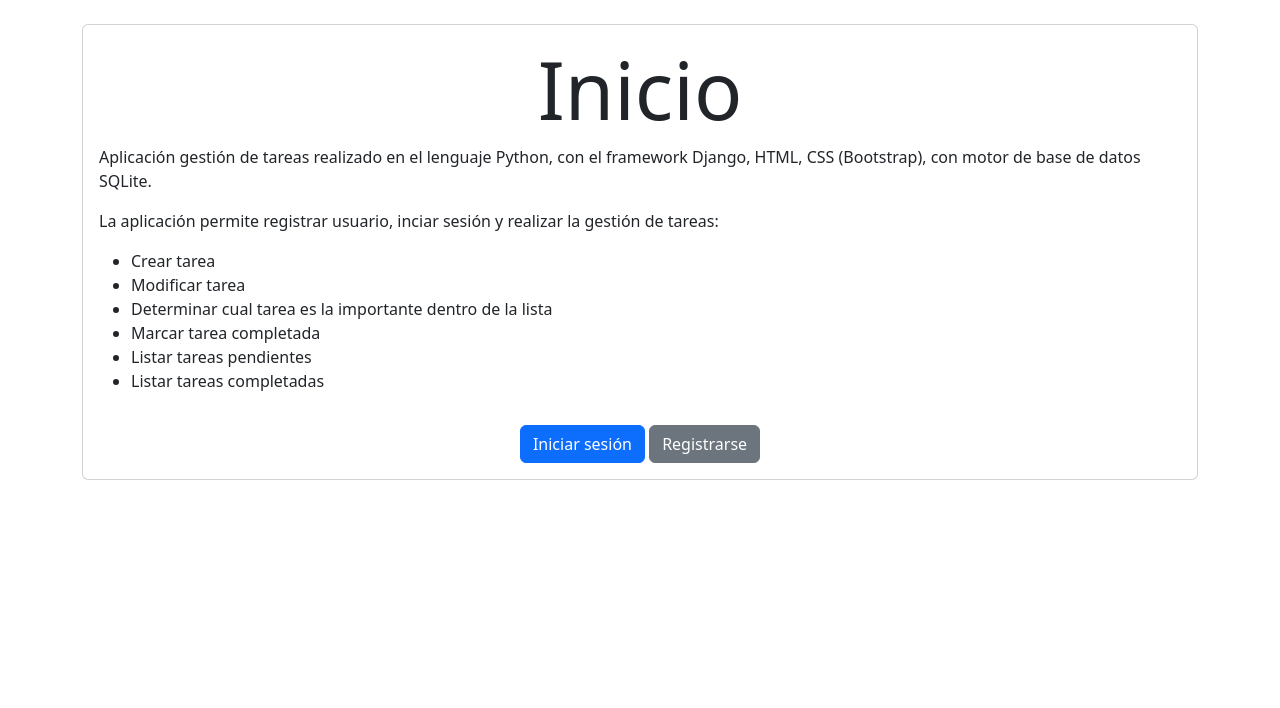
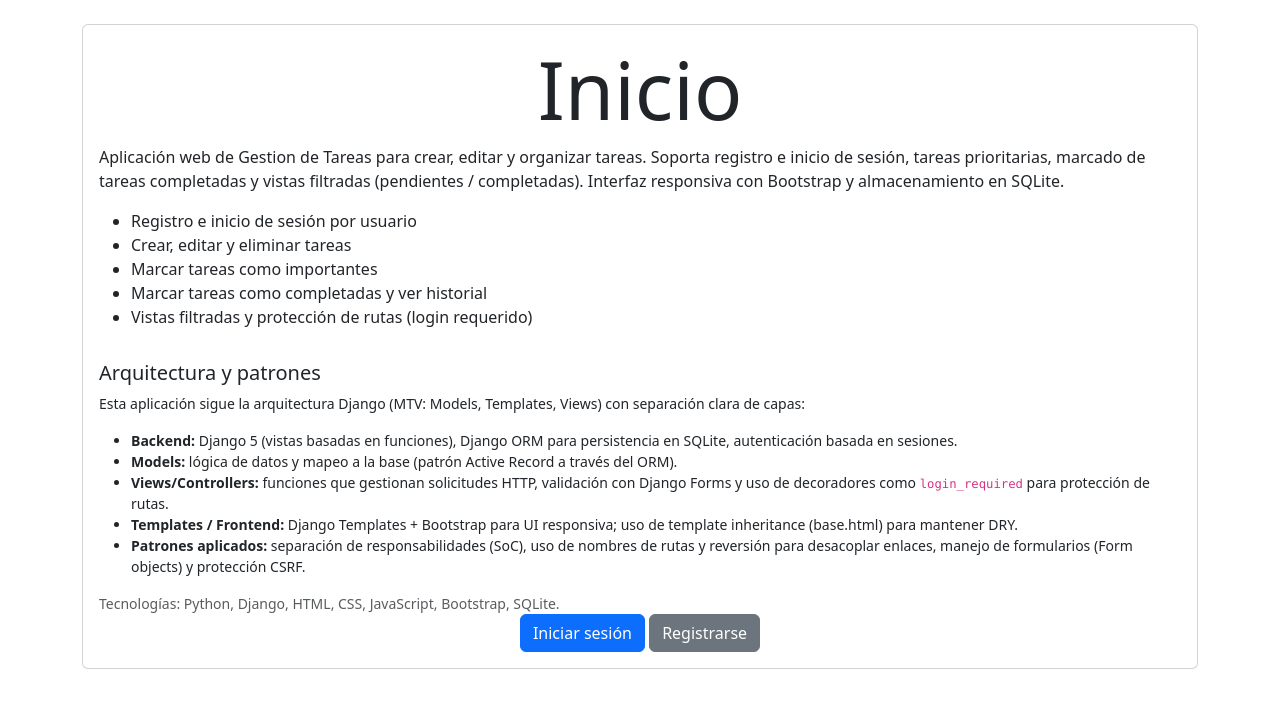
Before and after one commit to enridami/simple_crud, a Django app: page / in a window 1280 px wide. Shown: the part 56-764 px from the top of the page. Run offline with Django 5.2, Linux system fonts and the light colour scheme.

Commit message:
Fix Home

```diff
--- a/tasks/templates/base.html
+++ b/tasks/templates/base.html
@@ -38,14 +38,14 @@
 
                     {% if user.is_authenticated %}
                     <li class="nav-item">
-                        <a class="nav-link" href="/logout">Cerrar sesión</a>
+                        <a class="nav-link" href="{% url 'logout' %}">Cerrar sesión</a>
                     </li>
                     {% else %}
                     <li class="nav-item">
-                        <a class="nav-link" href="/signup">Registrarse</a>
+                        <a class="nav-link" href="{% url 'signup' %}">Registrarse</a>
                     </li>
                     <li class="nav-item">
-                        <a class="nav-link" href="/signin">Iniciar sesión</a>
+                        <a class="nav-link" href="{% url 'signin' %}">Iniciar sesión</a>
                     </li>
                     {% endif %}
                 </ul>
--- a/tasks/templates/home.html
+++ b/tasks/templates/home.html
@@ -6,21 +6,35 @@
 <main class="container" py-5>
     <section class="card card-body mt-4">
         <h1 class="display-1 text-center">Inicio</h1>
-        <p>
-            Aplicación gestión de tareas realizado en el lenguaje Python, con el framework Django, HTML, CSS (Bootstrap), con motor de base de datos SQLite.
-        </p>
-        <p>
-            La aplicación permite registrar usuario, inciar sesión y realizar la gestión de tareas:
-            <ul>
-                <li>Crear tarea</li>
-                <li>Modificar tarea</li>
-                <li>Determinar cual tarea es la importante dentro de la lista</li>
-                <li>Marcar tarea completada</li>
-                <li>Listar tareas pendientes</li>
-                <li>Listar tareas completadas</li>
-            </ul>
+
+        <p class="card-text">
+            Aplicación web de Gestion de Tareas para crear, editar y organizar tareas. Soporta registro e inicio de sesión, tareas prioritarias, marcado de tareas completadas y vistas filtradas (pendientes / completadas). Interfaz responsiva con Bootstrap y almacenamiento en SQLite.
         </p>
 
+        <ul>
+            <li>Registro e inicio de sesión por usuario</li>
+            <li>Crear, editar y eliminar tareas</li>
+            <li>Marcar tareas como importantes</li>
+            <li>Marcar tareas como completadas y ver historial</li>
+            <li>Vistas filtradas y protección de rutas (login requerido)</li>
+        </ul>
+
+
+        <h5 class="mt-3">Arquitectura y patrones</h5>
+        <p class="small">
+            Esta aplicación sigue la arquitectura Django (MTV: Models, Templates, Views) con separación clara de capas:
+        </p>
+        <ul class="small">
+            <li><strong>Backend:</strong> Django 5 (vistas basadas en funciones), Django ORM para persistencia en SQLite, autenticación basada en sesiones.</li>
+            <li><strong>Models:</strong> lógica de datos y mapeo a la base (patrón Active Record a través del ORM).</li>
+            <li><strong>Views/Controllers:</strong> funciones que gestionan solicitudes HTTP, validación con Django Forms y uso de decoradores como <code>login_required</code> para protección de rutas.</li>
+            <li><strong>Templates / Frontend:</strong> Django Templates + Bootstrap para UI responsiva; uso de template inheritance (base.html) para mantener DRY.</li>
+            <li><strong>Patrones aplicados:</strong> separación de responsabilidades (SoC), uso de nombres de rutas y reversión para desacoplar enlaces, manejo de formularios (Form objects) y protección CSRF.</li>
+        </ul>
+
+
+
+        <p class="small text-muted mb-0">Tecnologías: Python, Django, HTML, CSS, JavaScript, Bootstrap, SQLite.</p>
 
         <div class="text-center">
             <a class="btn btn-primary" href="/signin/">
```
Also changed, not shown: db.sqlite3.
